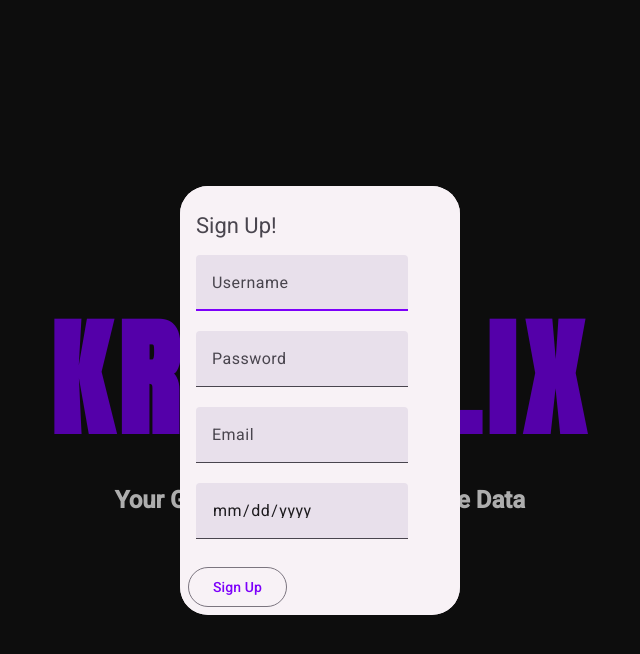
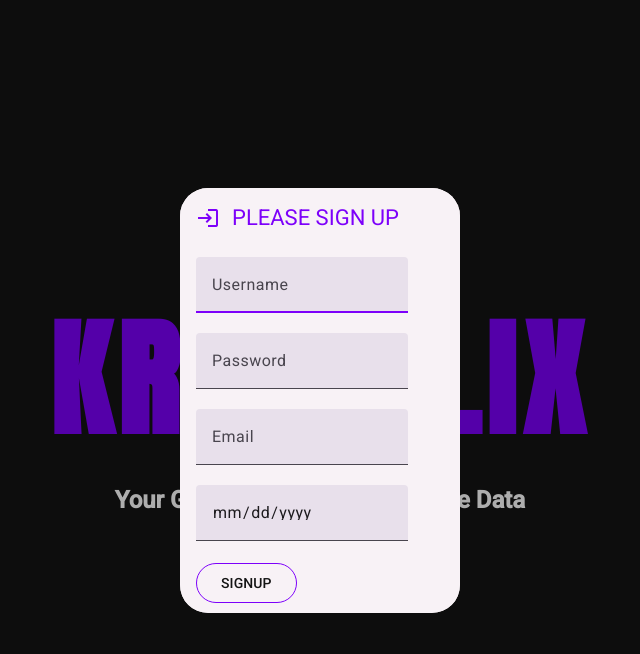
Before and after one commit to TK1893/Angular-client-kraftflix, an Angular app: page /welcome in a window 1280 px wide. Both pictures are taken after a click on the button "Sign Up". Shown: the top 654 px of the page, without its empty margins (320-960 px from the left). Built offline with nearby package versions, Linux system fonts and the light colour scheme.

Commit message:
Completed

```diff
--- a/src/app/user-login-form/user-login-form.component.html
+++ b/src/app/user-login-form/user-login-form.component.html
@@ -1,10 +1,66 @@
 <!-- src\app\user-login-form\user-login-form.component.html -->
+
+<!-- <mat-card class="custom-card"> -->
+<!-- HEADER -->
+<!-- <mat-card-header style="display: flex; align-items: center;">
+        <mat-icon aria-hidden="false" aria-label="Logoin Icon" fontIcon="login" style="margin-right: 20px;">
+        </mat-icon>
+        <span>
+            <mat-card-title>PLEASE LOGIN</mat-card-title>
+        </span>
+    </mat-card-header> -->
+
+<!-- CARD-CONTENT -->
+<!-- <mat-card-content class="custom-card-content"> -->
+
+<!-- FORM -->
+<!-- <form class="custom-form"> -->
+<!-- USERNAME -->
+<!-- <mat-form-field appearance="outline" class="custom-form-field">
+                <mat-label><mat-icon aria-hidden="false" aria-label="Person icon" fontIcon="person"></mat-icon>
+                    <strong> Enter Username </strong>
+                </mat-label>
+                <input matInput [(ngModel)]="userData.Username" placeholder="Username" type="text" name="Username">
+            </mat-form-field> -->
+
+<!-- PASSWORD -->
+<!-- <mat-form-field appearance="outline" class="custom-form-field">
+                <mat-label><mat-icon aria-hidden="false" aria-label="Password icon" fontIcon="key"></mat-icon>
+                    <strong> Enter Password</strong>
+                </mat-label>
+                <input matInput [(ngModel)]="userData.Password" placeholder="Password" type="password" name="Password">
+            </mat-form-field> -->
+
+<!-- EMAIL -->
+<!-- <mat-form-field appearance="outline" class="custom-form-field">
+                <mat-label><mat-icon aria-hidden="false" aria-label="Email icon" fontIcon="alternate_email"></mat-icon>
+                    <strong> Enter Email Adress</strong>
+                </mat-label>
+                <input matInput [(ngModel)]="userData.Email" placeholder="Email" type="email" name="Email">
+            </mat-form-field>
+        </form>
+    </mat-card-content> -->
+
+<!-- ACTION-CONTAINER -->
+<!-- <mat-card-actions>
+        <button mat-stroked-button (click)="loginUser()" class="custom-button">
+            LOGIN
+        </button>
+    </mat-card-actions>
+</mat-card> -->
+
+<!-- ------------------------------------------------------------------------------------------- -->
 
 <mat-card class="custom-card">
     <!-- HEADER -->
     <mat-card-header class="custom-card-header">
-        <mat-card-title class="custom-card-title">Please login!</mat-card-title>
+        <mat-icon aria-hidden="false" aria-label="Logoin Icon" fontIcon="login" style="margin-right: 20px;">
+        </mat-icon>
+        <span>
+            <mat-card-title class="custom-card-title">PLEASE LOG IN</mat-card-title>
+        </span>
     </mat-card-header>
+
     <!-- CONTENT -->
     <mat-card-content class="custom-card-content">
         <!-- FORM -->
@@ -18,17 +74,20 @@
             <mat-form-field>
                 <input matInput [(ngModel)]="userData.Password" type="password" placeholder="Password" name="Password"
                     required>
+                <!-- Two-way data binding (binds the value of the input field to the Username property of the userData object in the component) -->
             </mat-form-field>
             <!-- EMAIL -->
             <mat-form-field>
                 <input matInput [(ngModel)]="userData.Email" type="email" placeholder="Email" name="Email" required>
             </mat-form-field>
+            <!-- BIRTHDATE -->
+
         </form>
     </mat-card-content>
     <!-- ACTION-CONTAINER -->
     <mat-card-actions class="custom-card-actions">
-        <button mat-stroked-button (click)="loginUser()" color="primary" class="custom-button">
-            Log in
+        <button mat-stroked-button (click)="loginUser()" class="custom-card-button">
+            LOGIN
         </button>
     </mat-card-actions>
 </mat-card>
--- a/src/app/user-login-form/user-login-form.component.scss
+++ b/src/app/user-login-form/user-login-form.component.scss
@@ -1,16 +1,26 @@
-// src\app\user-login-form\user-login-form.component.scss
+// src\app\user-registration-form\user-registration-form.component.scss
 
 $font-heading: "Anton", sans-serif;
 $font-primary: "Roboto", sans-serif;
 $color-background: #141414;
 $color-primary: #7d00fa;
-$color-text: #ffffff;
+$color-text: #f4e5fc;
 $color-title: #49454e;
 
 .custom-card-header {
+  display: flex;
+  align-items: center;
+  padding-bottom: 10px;
+
   .custom-card-title {
-    margin-top: 10px;
-    color: $color-title;
+    font-family: $font-primary;
+    color: $color-primary;
+    // font-weight: 600;
+  }
+  mat-icon {
+    color: $color-primary;
+    margin-right: 12px;
+    // font-weight: 700;
   }
 }
 
@@ -19,5 +29,18 @@ $color-title: #49454e;
 }
 
 .custom-card-actions {
-  margin-bottom: 8px;
+  padding-top: 0;
+  margin-top: 0;
+  margin-left: 8px;
+
+  .custom-card-button {
+    border: solid 1px $color-primary;
+    color: $color-background;
+    &:hover {
+      background-color: lighten($color-primary, 40%);
+    }
+  }
 }
+.mdc-button__label {
+  color: $color-text;
+}
--- a/src/app/user-profile/user-profile.component.ts
+++ b/src/app/user-profile/user-profile.component.ts
@@ -183,18 +183,26 @@ export class UserProfileComponent implements OnInit {
     ) {
       this.fetchApiData.deleteUser(userToDelete).subscribe({
         next: (response) => {
-          console.log('User erfolgreich gelöscht:', response);
-          this.snackBar.open('Film erfolgreich aus Favoriten entfernt!', 'OK', {
-            duration: 2000,
-          });
+          console.log('User successfully deleted:', response);
+          this.snackBar.open(
+            'Your profile has been successfully deleted!',
+            'OK',
+            {
+              duration: 2000,
+            }
+          );
           this.navigationBar.logoutUser();
         },
 
         error: (error) => {
-          console.error('Fehler beim Löschen des Films:', error);
-          this.snackBar.open('Fehler beim Löschen des Films', 'OK', {
-            duration: 2000,
-          });
+          console.error('Error deleting profile: ', error);
+          this.snackBar.open(
+            'Error deleting profile - Please try again',
+            'OK',
+            {
+              duration: 2000,
+            }
+          );
         },
       });
     }
@@ -230,13 +238,9 @@ export class UserProfileComponent implements OnInit {
       },
       error: (error) => {
         console.error('Error updating profile:', error);
-        this.snackBar.open(
-          'Your profile has been successfully updated!',
-          'OK',
-          {
-            duration: 3000,
-          }
-        );
+        this.snackBar.open('Error updating profile - Please try again', 'OK', {
+          duration: 3000,
+        });
       },
     });
   }
--- a/src/app/user-registration-form/user-registration-form.component.html
+++ b/src/app/user-registration-form/user-registration-form.component.html
@@ -1,10 +1,15 @@
 <!-- src\app\user-registration-form\user-registration-form.component.html -->
 
-<mat-card>
+<mat-card class="custom-card">
     <!-- HEADER -->
     <mat-card-header class="custom-card-header">
-        <mat-card-title class="custom-card-title">Sign Up!</mat-card-title>
+        <mat-icon aria-hidden="false" aria-label="Logoin Icon" fontIcon="login">
+        </mat-icon>
+        <span>
+            <mat-card-title class="custom-card-title">PLEASE SIGN UP</mat-card-title>
+        </span>
     </mat-card-header>
+
     <!-- CONTENT -->
     <mat-card-content class="custom-card-content">
         <!-- FORM -->
@@ -31,9 +36,9 @@
         </form>
     </mat-card-content>
     <!-- ACTION-CONTAINER -->
-    <mat-card-actions>
-        <button mat-stroked-button (click)="registerUser()" color="primary">
-            Sign Up
+    <mat-card-actions class="custom-card-actions">
+        <button mat-stroked-button (click)="registerUser()" class="custom-card-button">
+            SIGNUP
         </button>
     </mat-card-actions>
 </mat-card>
--- a/src/app/user-registration-form/user-registration-form.component.scss
+++ b/src/app/user-registration-form/user-registration-form.component.scss
@@ -4,13 +4,23 @@ $font-heading: "Anton", sans-serif;
 $font-primary: "Roboto", sans-serif;
 $color-background: #141414;
 $color-primary: #7d00fa;
-$color-text: #ffffff;
+$color-text: #f4e5fc;
 $color-title: #49454e;
 
 .custom-card-header {
+  display: flex;
+  align-items: center;
+  padding-bottom: 10px;
+
   .custom-card-title {
-    margin-top: 10px;
-    color: $color-title;
+    font-family: $font-primary;
+    color: $color-primary;
+    // font-weight: 600;
+  }
+  mat-icon {
+    color: $color-primary;
+    margin-right: 12px;
+    // font-weight: 700;
   }
 }
 
@@ -19,5 +29,18 @@ $color-title: #49454e;
 }
 
 .custom-card-actions {
-  margin-bottom: 8px;
+  padding-top: 0;
+  margin-top: 0;
+  margin-left: 8px;
+
+  .custom-card-button {
+    border: solid 1px $color-primary;
+    color: $color-background;
+    &:hover {
+      background-color: lighten($color-primary, 40%);
+    }
+  }
 }
+.mdc-button__label {
+  color: $color-text;
+}
--- a/src/app/user-registration-form/user-registration-form.component.ts
+++ b/src/app/user-registration-form/user-registration-form.component.ts
@@ -16,7 +16,7 @@ import { FetchApiDataService } from '../fetch-api-data.service';
 @Component({
   selector: 'app-user-registration-form',
   templateUrl: './user-registration-form.component.html',
-  styleUrl: '../user-login-form/user-login-form.component.scss',
+  styleUrl: '../user-registration-form/user-registration-form.component.scss',
 })
 
 // COMPONENT
@@ -56,9 +56,13 @@ export class UserRegistrationFormComponent implements OnInit {
       },
       // Error Callback
       error: (error) => {
-        this.snackBar.open(error, 'OK', {
-          duration: 3000,
-        });
+        this.snackBar.open(
+          'Signup failed - Please try again' + `(${error})`,
+          'OK',
+          {
+            duration: 3000,
+          }
+        );
       },
     });
   }
```
